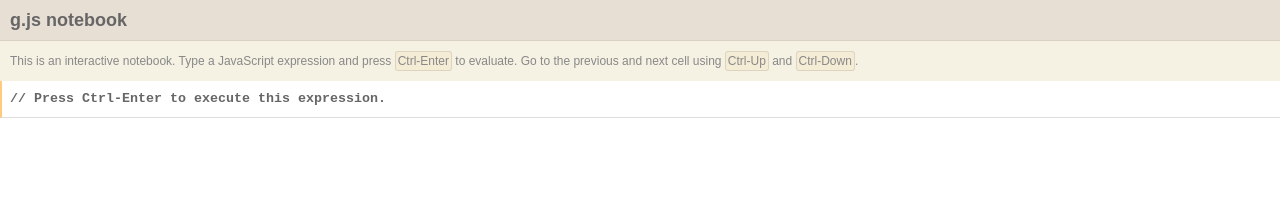
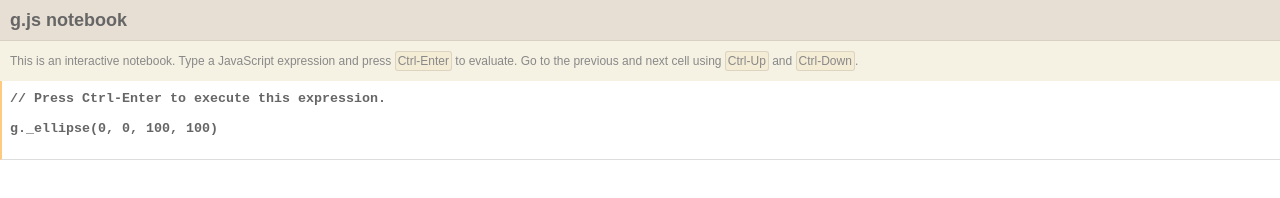
Before and after one commit to nodebox/vg.js, a website: page index.html in a window 1280 px wide. Drawn offline with nearby package versions, Linux system fonts and the light colour scheme.

Commit message:
Resize the cell if source is provided.

```diff
--- a/index.html
+++ b/index.html
@@ -140,6 +140,7 @@
             $textarea.value = source;
             $textarea.selectionStart = source.length;
             $textarea.selectionEnd = source.length;
+            $textarea.style.height = $textarea.scrollHeight + 'px';
         }
     }
 
```
